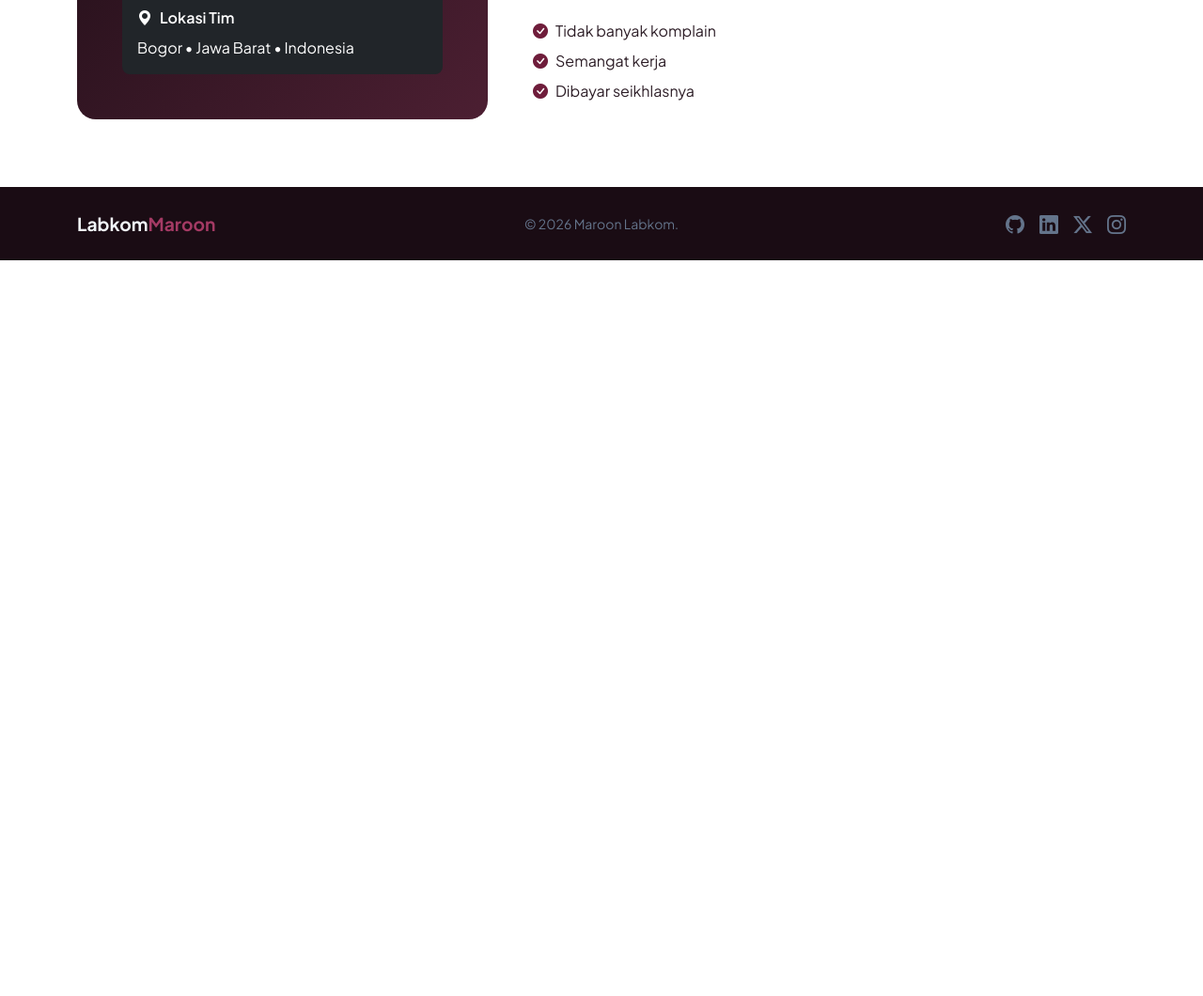
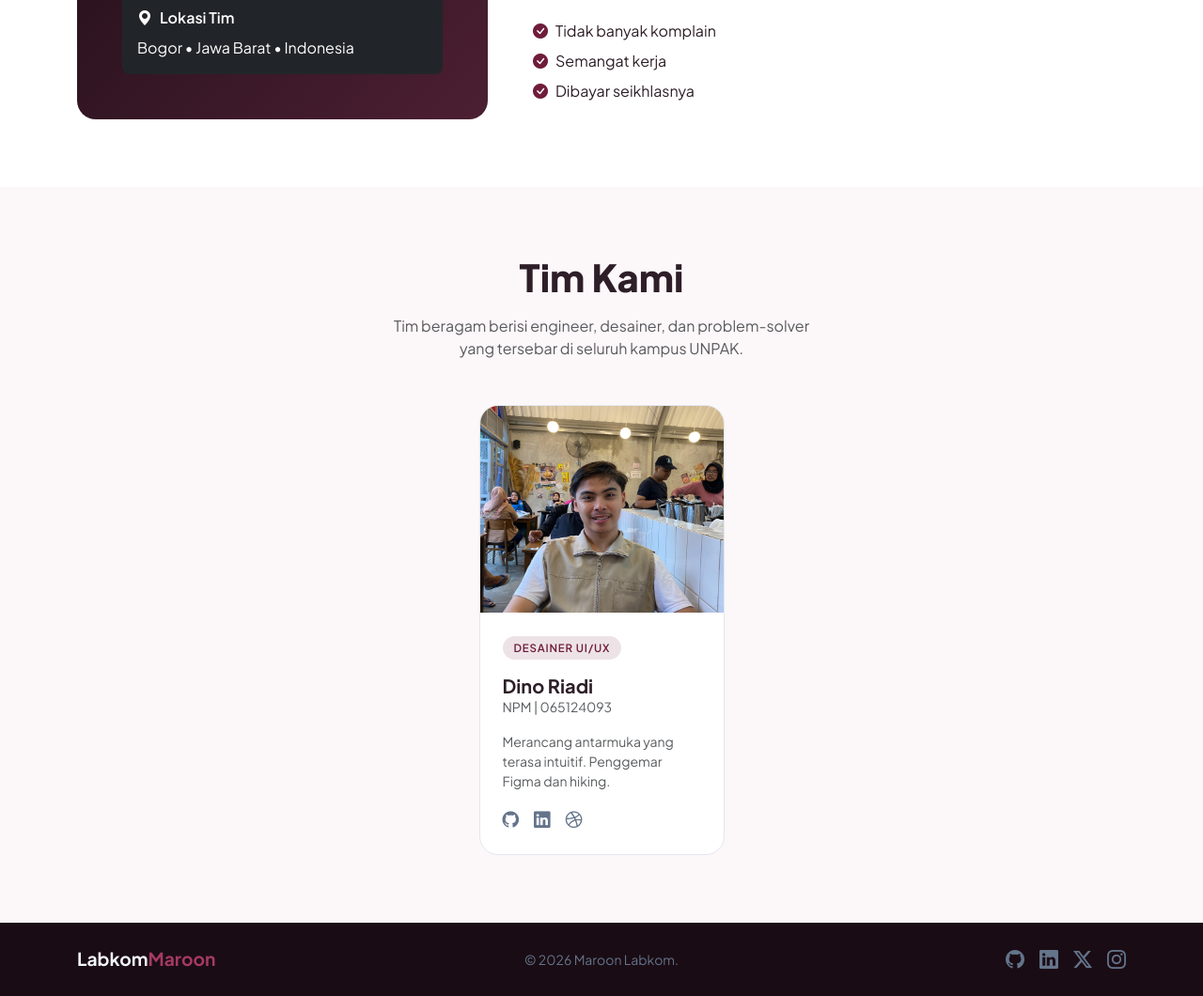
Before and after one commit to Dzaki-Cryptografi/SE-pertemuan-5, a plain HTML site: page index.html in a window 1280 px wide. Shown: the part 1697-2757 px from the top of the page at 94% size. Before the commit the page ends 1974 px from the top, so only its background shows below. Drawn offline with nearby package versions, Linux system fonts and the light colour scheme.

Commit message:
tambah biodata B

```diff
--- a/index.html
+++ b/index.html
@@ -242,6 +242,48 @@
   </section>
 
   <!-- ═══════════════════════════════════════════════════
+       TEAM
+  ════════════════════════════════════════════════════ -->
+  <section id="team" class="py-5">
+    <div class="container py-4">
+
+      <div class="text-center mb-5">
+        <h2 class="fw-800 fs-1 mb-3" style="font-weight: 800;">Tim Kami</h2>
+        <p class="text-muted mx-auto" style="max-width: 480px;">
+          Tim beragam berisi engineer, desainer, dan problem-solver
+          yang tersebar di seluruh kampus UNPAK.
+        </p>
+      </div>
+
+      <div class="row g-4 justify-content-center">
+        <div class="col-md-6 col-lg-3">
+          <div class="team-card bg-white h-100">
+            <div class="photo-wrap">
+              <img
+                src="images/dino.jpeg"
+                alt="ari"
+              />
+            </div>
+            <div class="p-4">
+              <span class="role-badge mb-2">Desainer UI/UX</span>
+              <h5 class="fw-700 mb-0 mt-2" style="font-weight:700;">Dino Riadi</h5>
+              <p class="text-muted small mb-3">NPM | 065124093</p>
+              <p class="text-muted small mb-3">
+                Merancang antarmuka yang terasa intuitif. Penggemar Figma dan hiking.
+              </p>
+              <div class="d-flex gap-3">
+                <a href="#" class="social-link"><i class="bi bi-github"></i></a>
+                <a href="#" class="social-link"><i class="bi bi-linkedin"></i></a>
+                <a href="#" class="social-link"><i class="bi bi-dribbble"></i></a>
+              </div>
+            </div>
+          </div>
+        </div>
+      </div>
+    </div>
+  </section>
+
+  <!-- ═══════════════════════════════════════════════════
        FOOTER
   ════════════════════════════════════════════════════ -->
   <footer class="py-4">
--- a/style.css
+++ b/style.css
@@ -66,6 +66,23 @@ body {
   color: #fff;
 }
 
+.hero-stat {
+  border-left: 3px solid var(--brand-maroon);
+  padding-left: 1rem;
+}
+.hero-stat .number {
+  font-size: 2rem;
+  font-weight: 800;
+  color: #f1f5f9;
+  line-height: 1;
+}
+.hero-stat .label {
+  font-size: 0.8rem;
+  color: #64748b;
+  text-transform: uppercase;
+  letter-spacing: 0.06em;
+}
+
 /* ── Services ───────────────────────────────────────── */
 #services {
   background: #fcf7f9;
@@ -106,8 +123,62 @@ body {
   align-items: center;
   justify-content: center;
 }
+.about-check {
+  color: var(--brand-maroon);
+}
 
-.about-check {
+/* ── Team ───────────────────────────────────────────── */
+#team {
+  background: #fcf7f9;
+}
+
+.team-card {
+  border: 1px solid #e2e8f0;
+  border-radius: 1.25rem;
+  overflow: hidden;
+  transition:
+    transform 0.2s,
+    box-shadow 0.2s;
+}
+.team-card:hover {
+  transform: translateY(-5px);
+  box-shadow: 0 16px 40px rgba(0, 0, 0, 0.1);
+}
+.team-card .photo-wrap {
+  height: 220px;
+  background: linear-gradient(135deg, #f7e4ec, #efd2dc);
+  overflow: hidden;
+  display: flex;
+  align-items: center;
+  justify-content: center;
+}
+.team-card .photo-wrap img {
+  width: 100%;
+  height: 100%;
+  object-fit: cover;
+}
+.team-card .photo-wrap .placeholder-icon {
+  font-size: 5rem;
+  color: #94a3b8;
+}
+.team-card .role-badge {
+  font-size: 0.72rem;
+  font-weight: 600;
+  letter-spacing: 0.07em;
+  text-transform: uppercase;
+  background: rgba(111, 29, 59, 0.12);
+  color: var(--brand-maroon);
+  border-radius: 50px;
+  padding: 0.25rem 0.75rem;
+  display: inline-block;
+}
+.team-card .social-link {
+  color: #64748b;
+  text-decoration: none;
+  font-size: 1.1rem;
+  transition: color 0.15s;
+}
+.team-card .social-link:hover {
   color: var(--brand-maroon);
 }
 
@@ -116,22 +187,18 @@ footer {
   background: var(--brand-dark);
   color: #64748b;
 }
-
 footer a {
   color: #64748b;
   text-decoration: none;
 }
-
 footer a:hover {
   color: var(--brand-maroon-light);
 }
-
 footer .footer-brand {
   color: #f1f5f9;
   font-weight: 700;
   font-size: 1.2rem;
 }
-
 footer .footer-brand span {
   color: var(--brand-maroon-light);
 }
```
Also changed, not shown: images/dino.jpeg (added).
